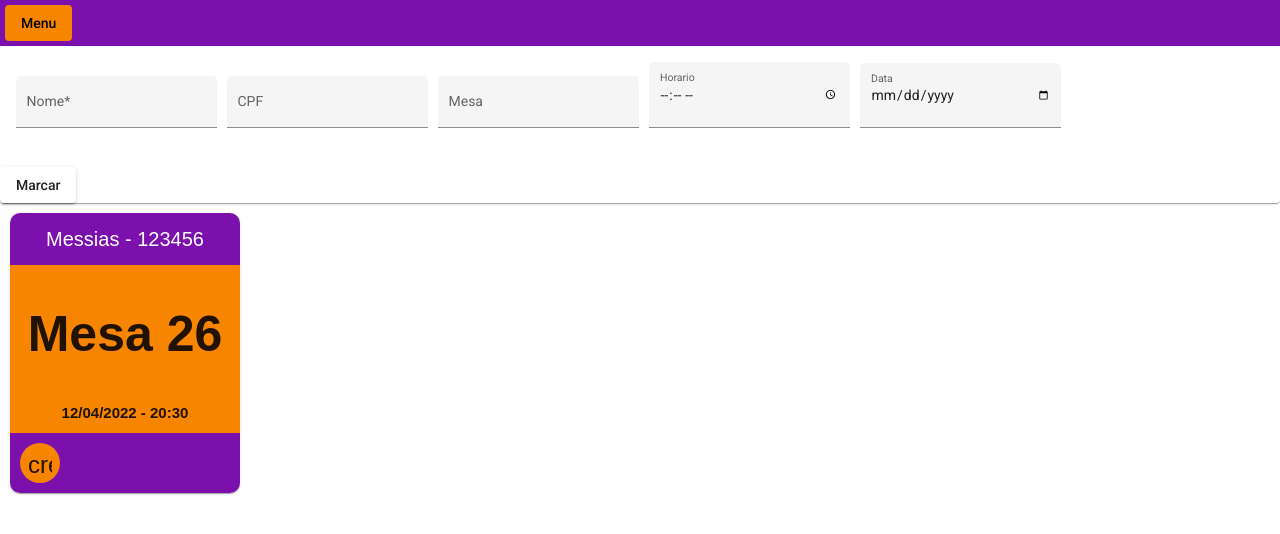
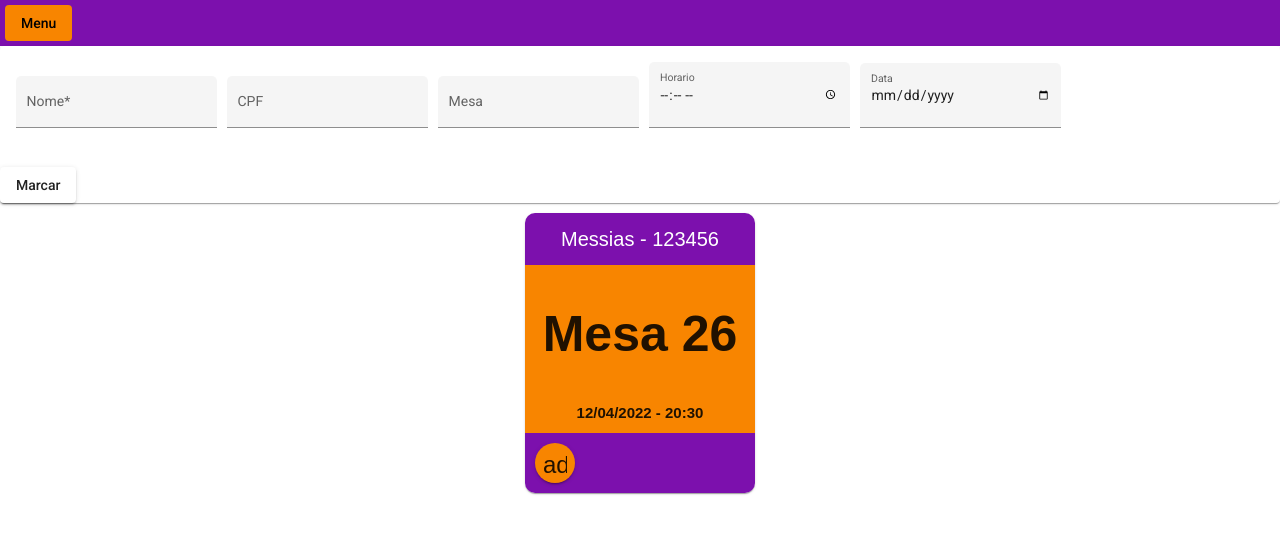
Before and after one commit to 26messias26/ats-pweb1-angular, an Angular app: page / in a window 1280 px wide. Shown: the top 534 px of the page. Built offline with nearby package versions, Linux system fonts and the light colour scheme.

Commit message:
correções do icone

```diff
--- a/src/app/app.module.ts
+++ b/src/app/app.module.ts
@@ -1,3 +1,4 @@
+import { MatIconModule } from '@angular/material/icon';
 import { LayoutModule } from './layout/layout.module';
 import { UsuarioModule } from './usuario/usuario.module';
 // import { MenuComponent } from './layout/menu/menu.component';
@@ -20,6 +21,7 @@ import { BrowserAnimationsModule } from '@angular/platform-browser/animations';
     UsuarioModule,
     LayoutModule,
     BrowserAnimationsModule,
+    MatIconModule,
 
 
   ],
--- a/src/app/usuario/cadastrar-usuario/cadastrar-usuario.component.ts
+++ b/src/app/usuario/cadastrar-usuario/cadastrar-usuario.component.ts
@@ -20,8 +20,11 @@ export class CadastrarUsuarioComponent implements OnInit {
 
   marcarReserva():void{
     if (this.usuario.nome){
-      this.usuarios.push(this.usuario);
-      this.usuario = new Usuario();
+      if(Number(this.usuario.mesa)<10){
+        this.usuario.mesa = '0' + this.usuario.mesa
+        this.usuarios.push(this.usuario);
+        this.usuario = new Usuario();
+      }
 
     }
     console.log(this.usuarios)
--- a/src/app/usuario/listar-usuario/listar-usuario.component.html
+++ b/src/app/usuario/listar-usuario/listar-usuario.component.html
@@ -1,7 +1,8 @@
 
-<div *ngFor="let usuario of usuarios" class="lista-usuarios">
+<div *ngFor="let usuario of usuarios" fxLayout="column" fxLayoutAlign="space-evenly center" class="lista-usuarios">
 
     <mat-card *ngIf="usuario.nome" class="card-usuario">
+
         <mat-card-header class="usuario-header" >
             <mat-card-title class="usu-title" >
                 {{usuario.nome}} - {{usuario.cpf}}
@@ -12,8 +13,8 @@
             <span>{{usuario.data}} - {{usuario.horario}}</span>
         </mat-card-content>
         <mat-card-footer class="usu-footer">
-            <button mat-icon-button class="usu-edit">
-                <mat-icon>create</mat-icon>
+            <button mat-raised-button mat-icon-button class="usu-edit">
+                <mat-icon>add</mat-icon>
             </button>
         </mat-card-footer>
     </mat-card>
--- a/src/index.html
+++ b/src/index.html
@@ -1,5 +1,5 @@
 <!doctype html>
-<html lang="en">
+<html lang="pt-br">
 <head>
   <meta charset="utf-8">
   <title>AtAngularMenu</title>
```
Also changed, not shown: src/app/usuario/usuario.module.ts (+4 -5 lines), 1 other file (tests, documents, lock files or other folders).
